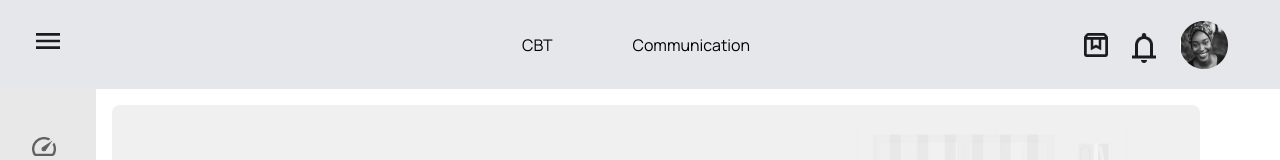
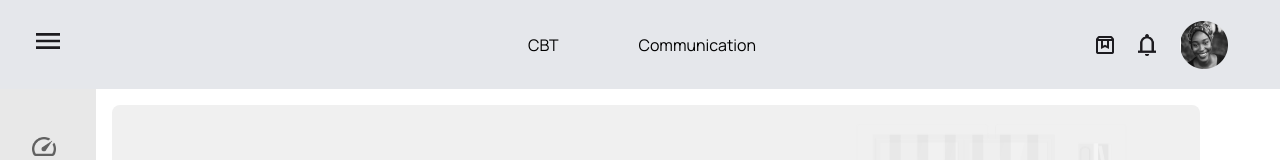
Before and after one commit to AJ1732/capstone_schoolbase_lms, a React (Vite) app: page /software in a window 1280 px wide. Shown: the top 160 px of the page. Built offline with nearby package versions, Linux system fonts and the light colour scheme.

Commit message:
chore: resize header icons

```diff
--- a/src/Components/Header/Headers.jsx
+++ b/src/Components/Header/Headers.jsx
@@ -42,8 +42,12 @@ export const SoftwareHeader = () => {
         </div>
 
         <div className='flex justify-center items-center gap-6'>
-          <div className='size-6'><img src={box} alt="" /></div>
-          <div className='size-6'><img src={alert} alt="notifications" /></div>
+          <figure className='size-[18px]'>
+            <img src={box} alt="" />
+          </figure>
+          <figure className='size-[18px] mb-1'>
+            <img src={alert} alt="notifications" />
+          </figure>
           <HeaderAvatar src={avatarImg} />
         </div>
       </div>
```
